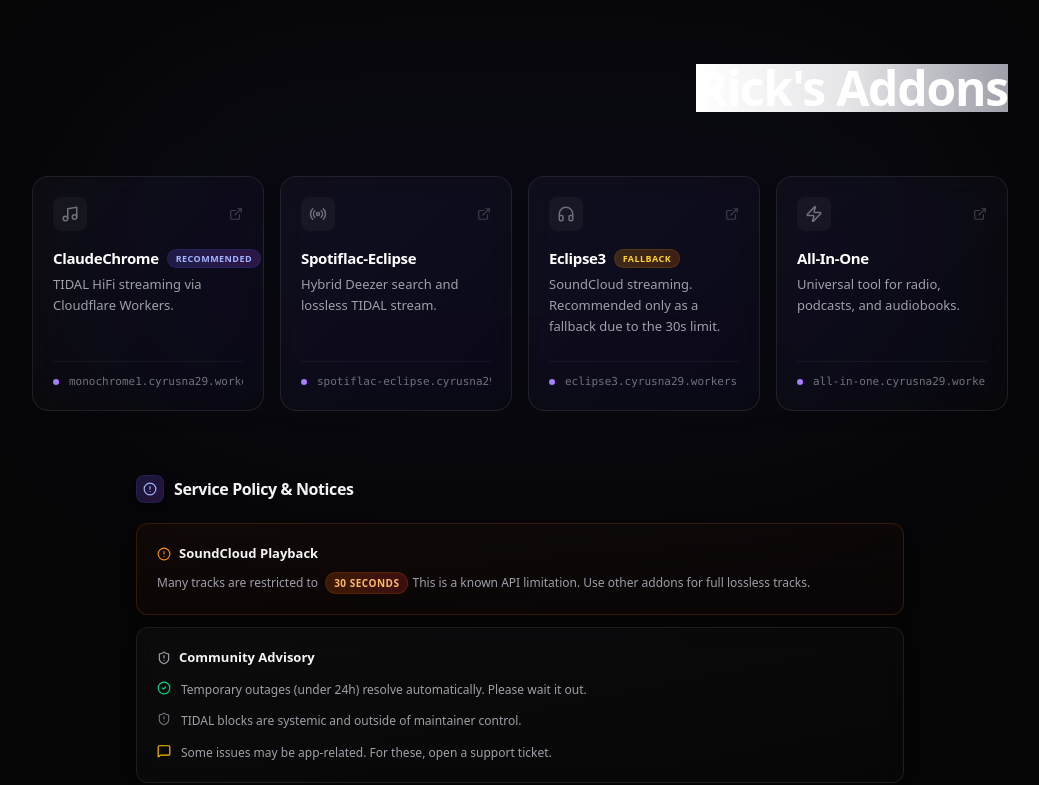
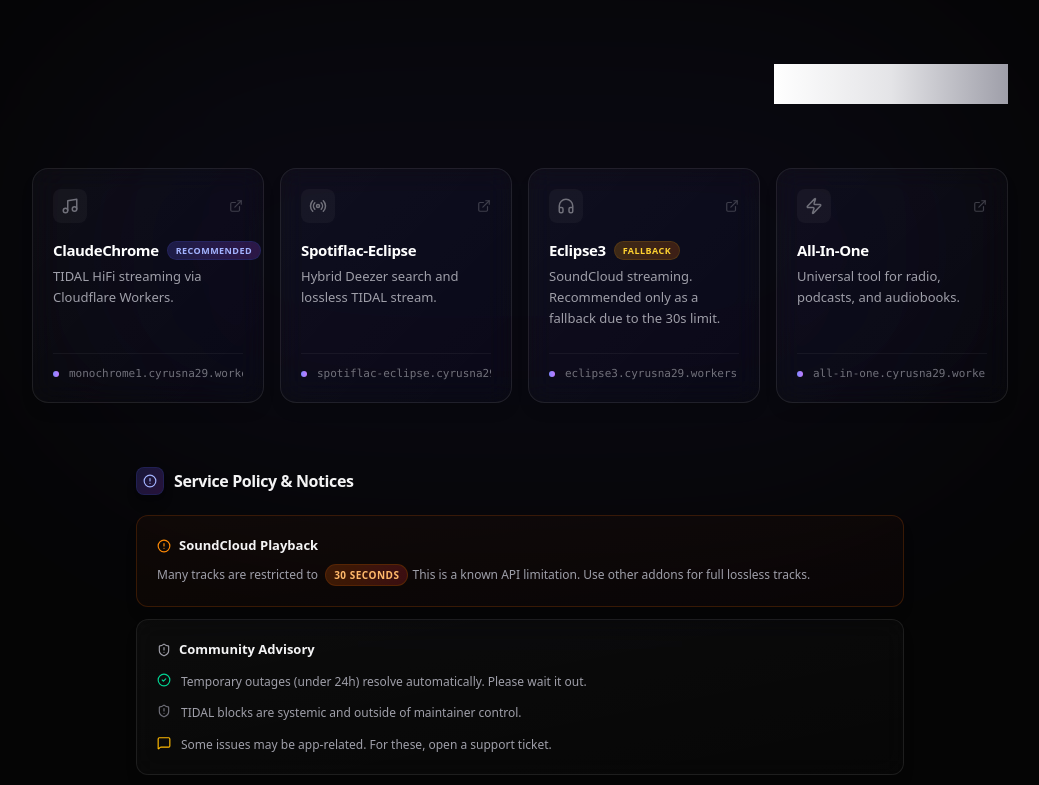
Before and after one commit to Io2007/addons-eclipse-faq, a React (Vite) app: page / in a window 1280 px wide. Shown: the top 785 px of the page, without its empty margins (120-1159 px from the left). Built offline with nearby package versions, Linux system fonts and the light colour scheme.

Commit message:
update branch

```diff
--- a/App.tsx
+++ b/App.tsx
@@ -94,7 +94,7 @@ export default function App() {
         {/* Header */}
         <header className="mb-10 md:mb-16 flex flex-col items-start gap-6 md:items-end md:justify-between">
           <div className="space-y-4 max-w-full">
-            <h1 className="text-3xl sm:text-4xl lg:text-5xl font-bold tracking-tight text-white text-balance bg-gradient-to-r from-white via-zinc-200 to-zinc-400 bg-clip-text break-words">
+            <h1 className="text-2xl sm:text-3xl lg:text-4xl font-bold tracking-tight text-transparent bg-gradient-to-r from-white via-zinc-200 to-zinc-400 bg-clip-text text-balance break-words">
               Rick's Addons
             </h1>
           </div>
```
Also changed, not shown: 2 other files (tests, documents, lock files or other folders).
